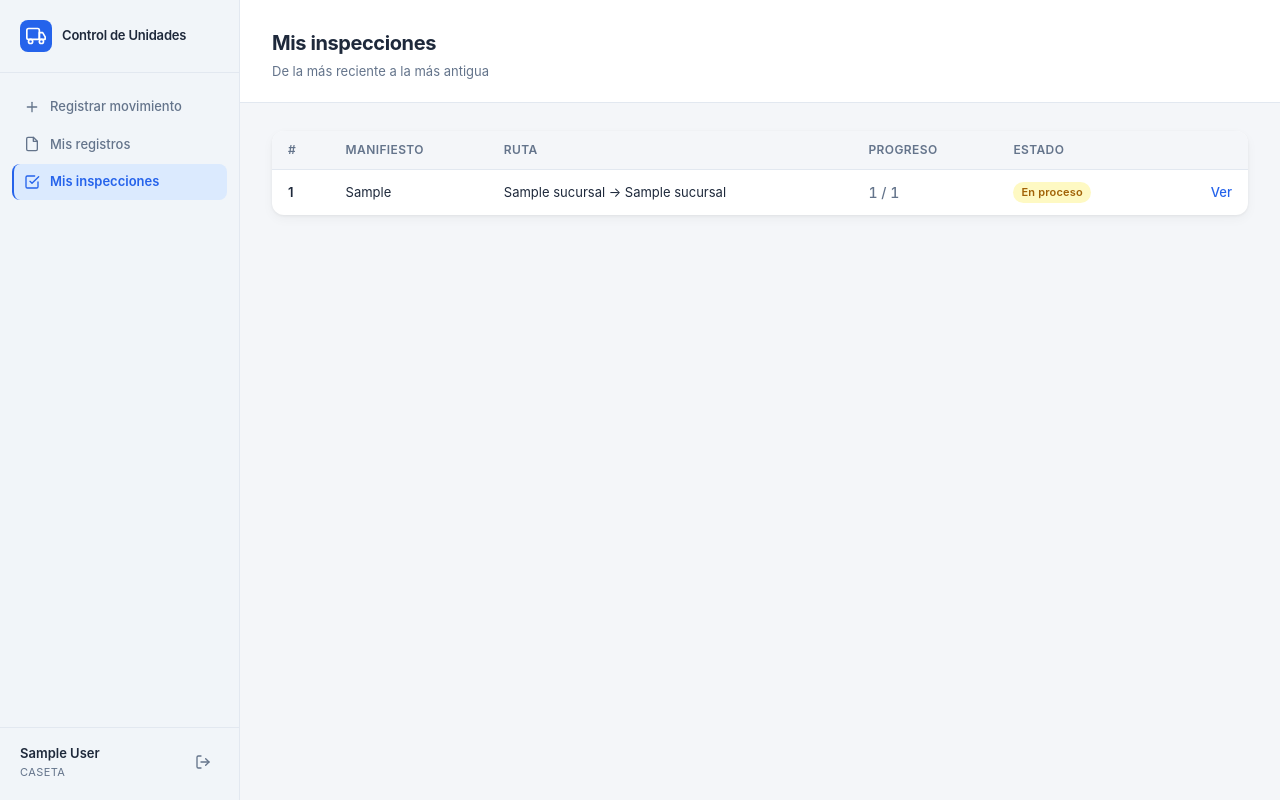
After one commit to miguelmurillo17/control-unidades, a Django app: page /inspecciones/ in a window 1280 px wide. The commit adds this page. Run offline with Django 5.2, Linux system fonts and the light colour scheme; a user stored in the database is signed in; tables that the repository leaves empty hold one stand-in row (values such as "Sample post").

Commit message:
feat(inspecciones): add 'Mis Inspecciones' view and template; update sidebar and models for improved inspection tracking

```diff
--- a/logistica/models.py
+++ b/logistica/models.py
@@ -88,7 +88,7 @@ class Manifiesto(models.Model):
     created_at        = models.DateTimeField(auto_now_add=True)
 
     def __str__(self):
-        return f'Manifiesto #{self.pk} — {self.sucursal_origen} → {self.sucursal_destino}'
+        return f'Hoja Viajera: {self.folio_hoja_viajera} - Manifiesto #{self.pk} — {self.sucursal_origen} → {self.sucursal_destino}'
 
 
 class UnidadManifiesto(models.Model):
--- a/logistica/urls.py
+++ b/logistica/urls.py
@@ -11,6 +11,7 @@ from .views import (
     UnidadDeleteView,
     registrar_movimiento,
     mis_registros,
+    mis_inspecciones,
     manifiestos_list,
     registrar_manifiesto,
     editar_manifiesto,
@@ -44,6 +45,7 @@ urlpatterns = [
     path("manifiestos/", include(manifiestos_urls)),
     path("movimientos/registrar/", registrar_movimiento, name="registrar_movimiento"),
     path("movimientos/mis-registros/", mis_registros, name="mis_registros"),
+    path("inspecciones/", mis_inspecciones, name="mis_inspecciones"),
     path("inspecciones/<int:pk>/", inspeccion_detalle, name="inspeccion_detalle"),
     path("inspecciones/<int:pk>/sub/<int:sub_pk>/", sub_inspeccion_form, name="sub_inspeccion_form"),
 ]
--- a/logistica/views.py
+++ b/logistica/views.py
@@ -3,6 +3,8 @@ from django.contrib.auth.mixins import LoginRequiredMixin, UserPassesTestMixin
 from django.shortcuts import get_object_or_404, render, redirect
 from django.urls import reverse_lazy
 from django.views.generic import ListView, CreateView, UpdateView, DeleteView
+
+from django.db.models import Count, Q
 
 from .forms import MovimientoForm, ManifiestoForm, SubInspeccionForm
 from .models import Inspeccion, Manifiesto, Movimiento, SubInspeccion, Sucursal, Unidad, UnidadManifiesto
@@ -141,6 +143,27 @@ def registrar_movimiento(request):
     return render(request, "logistica/movimientos/form.html", {
         "form": form,
         "movimiento_guardado": movimiento_guardado,
+    })
+
+
+@login_required
+def mis_inspecciones(request):
+    if request.user.rol not in ("CASETA", "ADMIN"):
+        from django.core.exceptions import PermissionDenied
+        raise PermissionDenied
+
+    inspecciones = (
+        Inspeccion.objects
+        .filter(movimiento__usuario=request.user)
+        .select_related("movimiento__manifiesto__sucursal_origen", "movimiento__manifiesto__sucursal_destino")
+        .annotate(
+            total_subs=Count("sub_inspecciones"),
+            completadas_subs=Count("sub_inspecciones", filter=Q(sub_inspecciones__resultado__gt="")),
+        )
+        .order_by("-created_at")
+    )
+    return render(request, "logistica/inspecciones/mis_inspecciones.html", {
+        "inspecciones": inspecciones,
     })
 
 
--- a/requirements.txt
+++ b/requirements.txt
@@ -1,3 +1,7 @@
 asgiref==3.11.1
 Django==5.0.14
 sqlparse==0.5.5
+asgiref==3.11.1
+Django==5.0.14
+pillow==12.2.0
+sqlparse==0.5.5
--- a/static/css/inspeccion.css
+++ b/static/css/inspeccion.css
@@ -102,6 +102,14 @@
     font-weight: 500;
 }
 
+/* Contador de progreso en lista */
+.progreso-contador {
+    font-variant-numeric: tabular-nums;
+    font-size: 0.875rem;
+    color: var(--color-text-muted);
+    font-weight: 500;
+}
+
 /* Link muted en el breadcrumb */
 .link-muted {
     color: var(--color-text-muted);
--- /dev/null
+++ b/templates/logistica/inspecciones/mis_inspecciones.html
@@ -0,0 +1,80 @@
+{% extends "base.html" %}
+{% load static %}
+
+{% block title %}Mis inspecciones — Sistema de Control y Trazabilidad de Unidades{% endblock %}
+
+{% block extra_css %}
+<link rel="stylesheet" href="{% static 'css/dashboard.css' %}">
+<link rel="stylesheet" href="{% static 'css/table.css' %}">
+<link rel="stylesheet" href="{% static 'css/inspeccion.css' %}">
+{% endblock %}
+
+{% block body %}
+<div class="app-layout">
+    {% include "partials/sidebar.html" with active_nav="mis_inspecciones" %}
+
+    <main class="main-content">
+        <header class="page-header">
+            <div>
+                <h1>Mis inspecciones</h1>
+                <p>De la más reciente a la más antigua</p>
+            </div>
+        </header>
+
+        <section class="page-body">
+            {% if inspecciones %}
+            <div class="table-card">
+                <table class="data-table">
+                    <thead>
+                        <tr>
+                            <th>#</th>
+                            <th>Manifiesto</th>
+                            <th>Ruta</th>
+                            <th>Progreso</th>
+                            <th>Estado</th>
+                            <th></th>
+                        </tr>
+                    </thead>
+                    <tbody>
+                        {% for insp in inspecciones %}
+                        <tr>
+                            <td class="cell-primary">{{ insp.pk }}</td>
+                            <td>
+                                {% with m=insp.movimiento.manifiesto %}
+                                {% if m %}{% if m.folio_hoja_viajera %}{{ m.folio_hoja_viajera }}{% else %}#{{ m.pk }}{% endif %}{% else %}—{% endif %}
+                                {% endwith %}
+                            </td>
+                            <td>
+                                {% with m=insp.movimiento.manifiesto %}
+                                {% if m %}{{ m.sucursal_origen.nombre }} → {{ m.sucursal_destino.nombre }}{% else %}—{% endif %}
+                                {% endwith %}
+                            </td>
+                            <td>
+                                <span class="progreso-contador">{{ insp.completadas_subs }} / {{ insp.total_subs }}</span>
+                            </td>
+                            <td>
+                                {% if insp.estado == "EN_PROCESO" %}
+                                <span class="badge badge-yellow">En proceso</span>
+                                {% elif insp.estado == "COMPLETADA" %}
+                                <span class="badge badge-green">Completada</span>
+                                {% elif insp.estado == "RECHAZADA" %}
+                                <span class="badge badge-red">Rechazada</span>
+                                {% endif %}
+                            </td>
+                            <td class="cell-actions">
+                                <a href="{% url 'inspeccion_detalle' insp.pk %}" class="action-link">Ver</a>
+                            </td>
+                        </tr>
+                        {% endfor %}
+                    </tbody>
+                </table>
+            </div>
+            {% else %}
+            <div class="empty-state">
+                <p>No tienes inspecciones registradas aún.</p>
+            </div>
+            {% endif %}
+        </section>
+    </main>
+</div>
+{% endblock %}
--- a/templates/partials/sidebar.html
+++ b/templates/partials/sidebar.html
@@ -34,6 +34,14 @@
                 <polyline points="14 2 14 8 20 8"/>
             </svg>
             Mis registros
+        </a>
+        <a href="{% url 'mis_inspecciones' %}" class="nav-item {% if active_nav == 'mis_inspecciones' %}active{% endif %}">
+            <svg xmlns="http://www.w3.org/2000/svg" width="16" height="16" viewBox="0 0 24 24"
+                 fill="none" stroke="currentColor" stroke-width="2" stroke-linecap="round" stroke-linejoin="round">
+                <path d="M9 11l3 3L22 4"/>
+                <path d="M21 12v7a2 2 0 0 1-2 2H5a2 2 0 0 1-2-2V5a2 2 0 0 1 2-2h11"/>
+            </svg>
+            Mis inspecciones
         </a>
 
         {% elif user.rol == "CONTROL" %}
```
